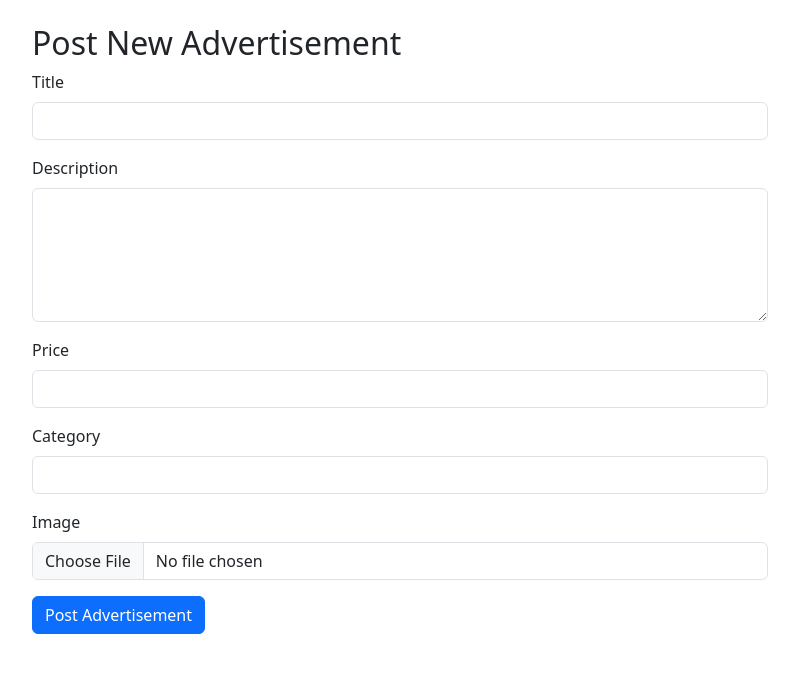
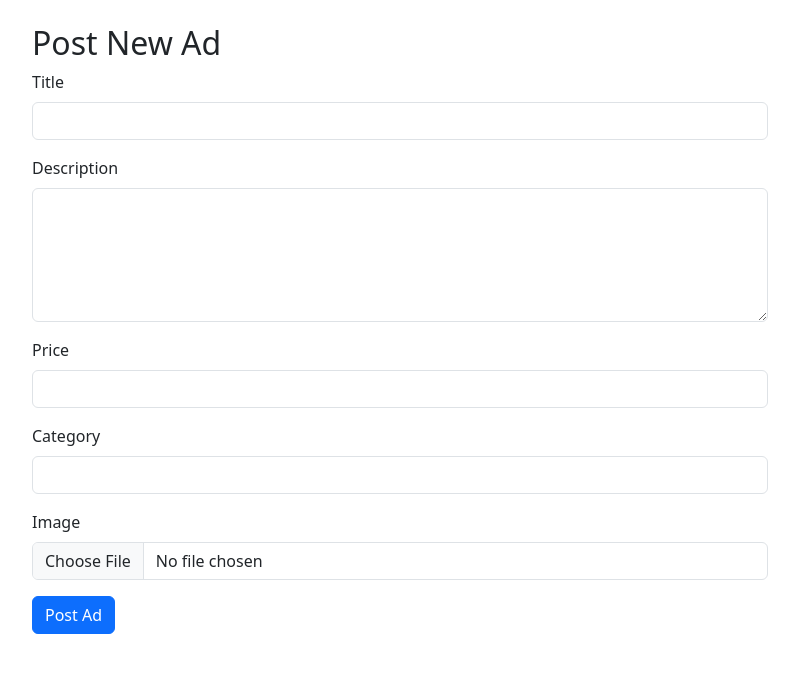
Before and after one commit to bvedant/djangolist, a Django app: page /create/ in a window 1280 px wide. Shown: the part 56-729 px from the top of the page, without its empty margins (240-1039 px from the left). Run offline with Django 5.2, Linux system fonts and the light colour scheme; the visitor is signed in with stand-in values (Sample User, id 1); data that the repository does not hold is empty.

Commit message:
Simplify UI text: Change "Advertisement" to "Ad"
- Update text in templates to use shorter "Ad" instead of "Advertisement"
- Modify headings and button labels across create, detail, edit, and list views
- Change "Seller Information" to "Seller Info" in detail view
- Update empty state message to use consistent terminology

```diff
--- a/ads/templates/ads/create.html
+++ b/ads/templates/ads/create.html
@@ -5,7 +5,7 @@
 {% block content %}
 <div class="row">
     <div class="col-md-8 offset-md-2">
-        <h2>Post New Advertisement</h2>
+        <h2>Post New Ad</h2>
         <form method="post" enctype="multipart/form-data">
             {% csrf_token %}
             {% for field in form %}
@@ -15,7 +15,7 @@
                 {{ field }}
             </div>
             {% endfor %}
-            <button type="submit" class="btn btn-primary">Post Advertisement</button>
+            <button type="submit" class="btn btn-primary">Post Ad</button>
         </form>
     </div>
 </div>
--- a/ads/templates/ads/detail.html
+++ b/ads/templates/ads/detail.html
@@ -14,7 +14,7 @@
 
         {% if user == ad.seller %}
         <div class="mb-3">
-            <a href="{% url 'ads:edit' ad.pk %}" class="btn btn-primary">Edit Advertisement</a>
+            <a href="{% url 'ads:edit' ad.pk %}" class="btn btn-primary">Edit Ad</a>
         </div>
         {% endif %}
 
@@ -29,7 +29,7 @@
     <div class="col-md-4">
         <div class="card">
             <div class="card-body">
-                <h5 class="card-title">Seller Information</h5>
+                <h5 class="card-title">Seller Info</h5>
                 <p class="card-text">{{ ad.seller.username }}</p>
                 <p class="card-text"><small class="text-muted">Posted on {{ ad.created_at|date }}</small></p>
                 <p class="card-text">Category: {{ ad.category.name }}</p>
--- a/ads/templates/ads/edit.html
+++ b/ads/templates/ads/edit.html
@@ -5,7 +5,7 @@
 {% block content %}
 <div class="row">
     <div class="col-md-8 offset-md-2">
-        <h2>Edit Advertisement</h2>
+        <h2>Edit Ad</h2>
         <form method="post" enctype="multipart/form-data">
             {% csrf_token %}
             {% for field in form %}
--- a/ads/templates/ads/list.html
+++ b/ads/templates/ads/list.html
@@ -16,7 +16,7 @@
     </div>
 
     <div class="col-md-9">
-        <h2>Latest Advertisements</h2>
+        <h2>Latest Ads</h2>
         <div class="row">
             {% for ad in ads %}
             <div class="col-md-4 mb-4">
@@ -33,7 +33,7 @@
             </div>
             {% empty %}
             <div class="col-12">
-                <p>No advertisements found.</p>
+                <p>No ads found.</p>
             </div>
             {% endfor %}
         </div>
```
